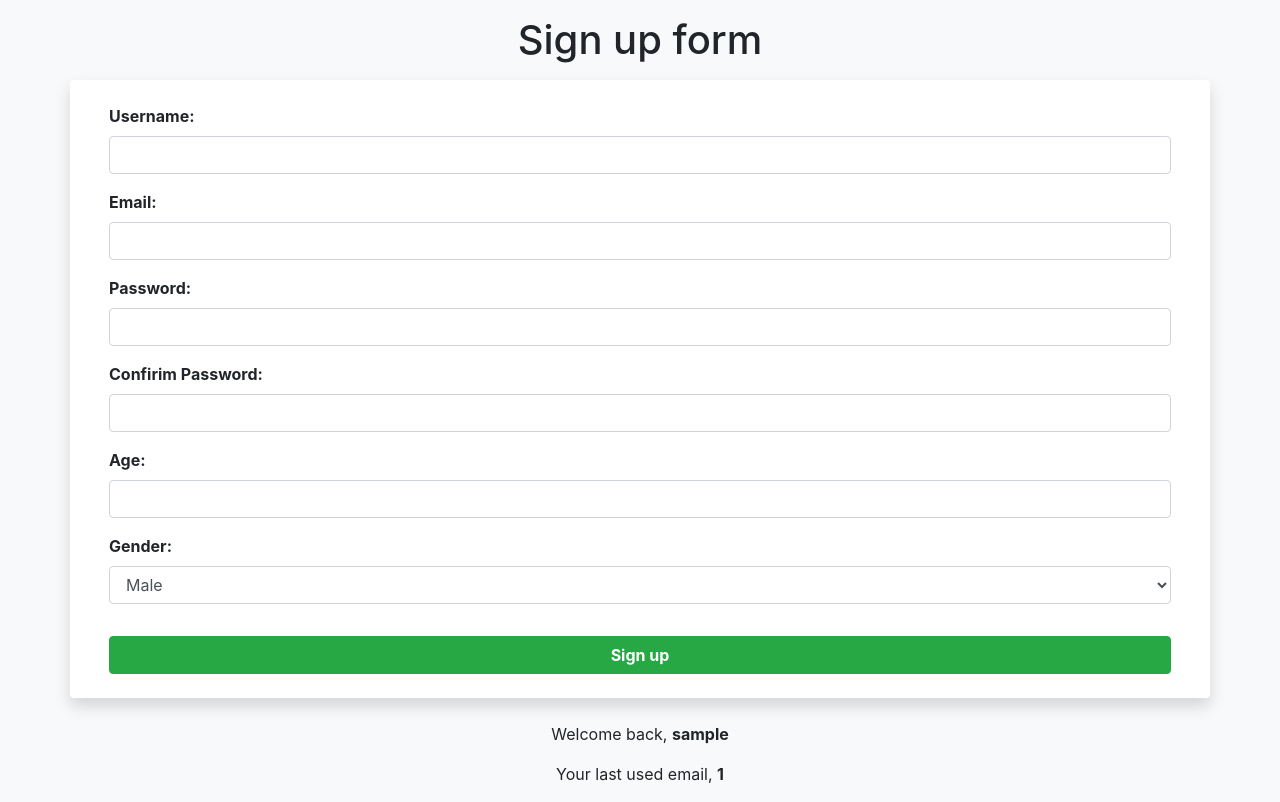
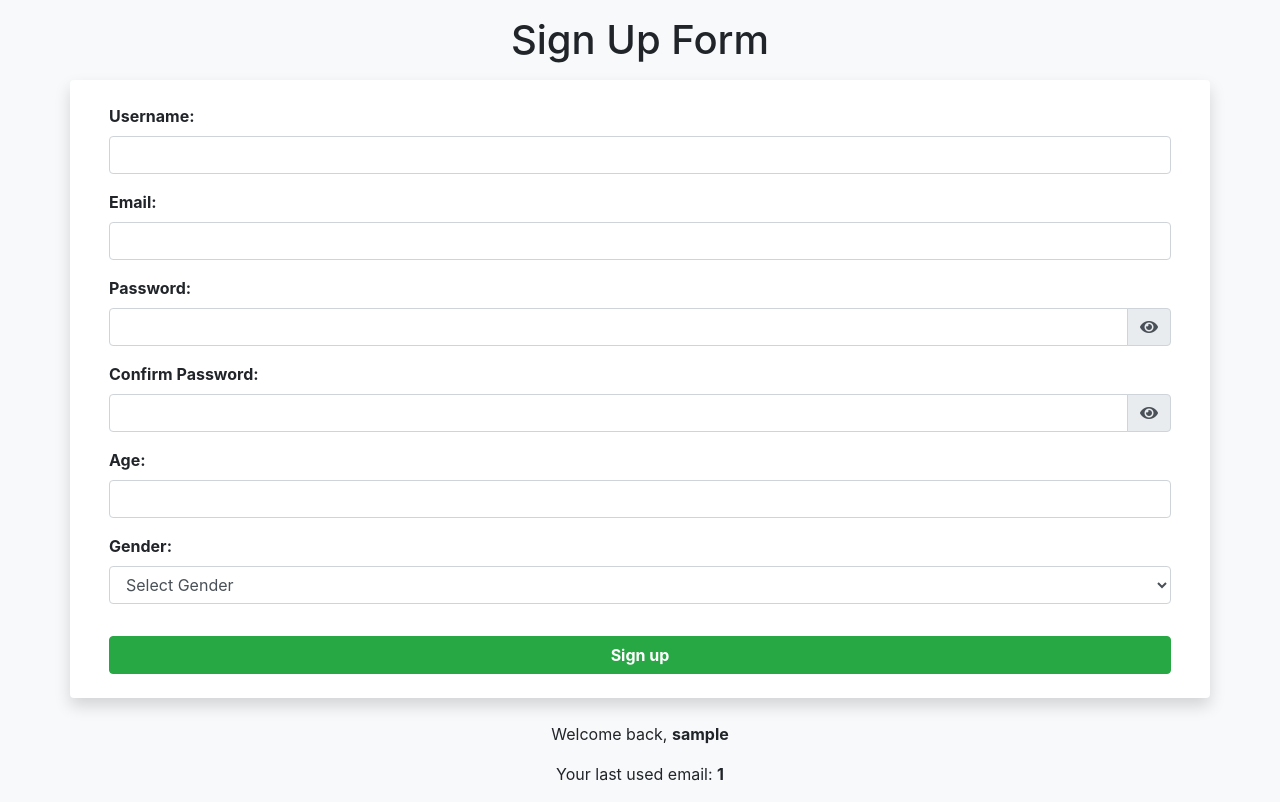
Before and after one commit to camachoRamel/Sign-up-form-using-PHP-Superglobals, a PHP site: page /views/signup/index.php in a window 1280 px wide. Run offline with PHP 8.4, Linux system fonts and the light colour scheme; the visitor is signed in with stand-in values (Sample User, id 1).

Commit message:
added validation

```diff
--- a/views/signup/index.php
+++ b/views/signup/index.php
@@ -3,115 +3,241 @@
 
 $isRegistrationSuccessful = $hasUser = $hasEmail = false;
 $username = $email = $password = $confirm_password = $age = $gender = null;
-    if(isset($_SESSION['user'])){
+$errors = [];
+
+if (isset($_SESSION['user'])) {
     $hasUser = true;
 }
 
-    if(isset($_COOKIE['email'])){
+if (isset($_COOKIE['email'])) {
     $hasEmail = true;
 }
 
-    if($_SERVER['REQUEST_METHOD'] == 'POST' && isset($_POST['submit'])){
-        $username = htmlspecialchars($_POST['username']);
-        $email = htmlspecialchars($_POST['email']);
-        $password = passwordChecker(htmlspecialchars($_POST['password']), htmlspecialchars($_POST['confirm_password']));
-        $age = htmlspecialchars($_POST['age']);
+if ($_SERVER['REQUEST_METHOD'] == 'POST' && isset($_POST['submit'])) {
+    $username = htmlspecialchars(trim($_POST['username']));
+    $email = htmlspecialchars(trim($_POST['email']));
+    $password_raw = htmlspecialchars($_POST['password']);
+    $confirm_password = htmlspecialchars($_POST['confirm_password']);
+    $age = (int)htmlspecialchars($_POST['age']);
     $gender = htmlspecialchars($_POST['gender']);
-        setcookie('email', $email);
+
+    if (empty($username)) $errors[] = "Username is required.";
+    if (!filter_var($email, FILTER_VALIDATE_EMAIL)) $errors[] = "Invalid email format.";
+    if ($password_raw !== $confirm_password) $errors[] = "Passwords do not match.";
+    if ($age < 13 || $age > 120) $errors[] = "Age must be between 13 and 120.";
+    if (!in_array($gender, ['male', 'female'])) $errors[] = "Gender must be selected.";
+
+    if (empty($errors)) {
+        setcookie('email', $email, time() + (86400 * 30), "/");
         $_SESSION['user'] = $username;
-
         $isRegistrationSuccessful = true;
         $hasUser = true;
     }
-
-
-    function passwordChecker(string $password, string $confirm_password){
-        if($password == $confirm_password){
-            return true;
 }
-        return false;
-    }
-
 ?>
 
 <!DOCTYPE html>
 <html lang="en">
 <head>
     <meta charset="UTF-8">
-    <meta name="viewport" content="width=device-width, initial-scale=1.0">
-    <link rel="stylesheet" href="https://cdn.jsdelivr.net/npm/bootstrap@4.1.3/dist/css/bootstrap.min.css" integrity="sha384-MCw98/SFnGE8fJT3GXwEOngsV7Zt27NXFoaoApmYm81iuXoPkFOJwJ8ERdknLPMO" crossorigin="anonymous">    <script src="https://ajax.googleapis.com/ajax/libs/jquery/3.7.1/jquery.min.js"></script>
-    <script src="https://code.jquery.com/jquery-3.3.1.slim.min.js" integrity="sha384-q8i/X+965DzO0rT7abK41JStQIAqVgRVzpbzo5smXKp4YfRvH+8abtTE1Pi6jizo" crossorigin="anonymous"></script>
-    <script src="https://cdn.jsdelivr.net/npm/popper.js@1.14.3/dist/umd/popper.min.js" integrity="sha384-ZMP7rVo3mIykV+2+9J3UJ46jBk0WLaUAdn689aCwoqbBJiSnjAK/l8WvCWPIPm49" crossorigin="anonymous"></script>
-    <script src="https://cdn.jsdelivr.net/npm/bootstrap@4.1.3/dist/js/bootstrap.min.js" integrity="sha384-ChfqqxuZUCnJSK3+MXmPNIyE6ZbWh2IMqE241rYiqJxyMiZ6OW/JmZQ5stwEULTy" crossorigin="anonymous"></script>    <title>Document</title>
+    <title>Sign Up</title>
+    <meta name="viewport" content="width=device-width, initial-scale=1">
+    <link rel="stylesheet"
+          href="https://cdn.jsdelivr.net/npm/bootstrap@4.1.3/dist/css/bootstrap.min.css">
+    <!-- Include Font Awesome for show/hide icons -->
+    <link href="https://cdnjs.cloudflare.com/ajax/libs/font-awesome/5.15.4/css/all.min.css" rel="stylesheet">
+    <style>
+        .error-msg { font-size: 0.875rem; color: red; display: none; }
+        .is-invalid { border-color: red; }
+    </style>
 </head>
-<body class="justify-content-center bg-light">
+<body class="bg-light">
 
-    <div class="container mt-3"><h1 class="text-center">Sign up form</h1></div>
+<div class="container mt-3">
+    <h1 class="text-center">Sign Up Form</h1>
+</div>
+
+<?php if (!empty($errors)): ?>
+    <div class="container alert alert-danger">
+        <ul class="mb-0">
+            <?php foreach ($errors as $error): ?>
+                <li><?= $error ?></li>
+            <?php endforeach; ?>
+        </ul>
+    </div>
+<?php endif; ?>
 
 <div class="container mb-4 rounded bg-white shadow">
-        <div class="justify-content-center p-4 mt-3">
+    <div class="p-4 mt-3">
+        <form action="" method="POST" id="signup-form" novalidate>
+            <div class="form-group">
+                <label class="font-weight-bold" for="username">Username:</label>
+                <input class="form-control" type="text" name="username" id="username">
+                <small class="error-msg" id="username-msg">Username is required.</small>
+            </div>
 
-       <form action="" method="POST">
-                <div class="form-group has-validation">
-                    <label class="font-weight-bold" for="username">Username:</label>
-                    <input class="form-control" type="text" name="username" required>
-                    <!-- <div class="d-inline text-danger">Username can't be empty.</div> -->
-                </div>
             <div class="form-group">
                 <label class="font-weight-bold" for="email">Email:</label>
-                    <input class="form-control" type="email" name="email" required>
+                <input class="form-control" type="email" name="email" id="email">
+                <small class="error-msg" id="email-msg">Please enter a valid email address (e.g., user@gmail.com).</small>
             </div>
+
             <div class="form-group">
                 <label class="font-weight-bold" for="password">Password:</label>
-                    <input class="form-control" type="password" name="password" required>
+                <div class="input-group">
+                    <input class="form-control" type="password" name="password" id="password">
+                    <div class="input-group-append">
+                        <span class="input-group-text" id="togglePassword" style="cursor: pointer;">
+                            <i class="fas fa-eye"></i>
+                        </span>
                     </div>
+                </div>
+                <small class="error-msg" id="strength-msg">Password must be 8+ characters with uppercase, lowercase, number, and symbol.</small>
+            </div>
+
             <div class="form-group">
-                    <label class="font-weight-bold" for="confirm-password">Confirim Password:</label>
-                    <input class="form-control" type="password" name="confirm_password" required>
+                <label class="font-weight-bold" for="confirm-password">Confirm Password:</label>
+                <div class="input-group">
+                    <input class="form-control" type="password" name="confirm_password" id="confirm-password">
+                    <div class="input-group-append">
+                        <span class="input-group-text" id="toggleConfirm" style="cursor: pointer;">
+                            <i class="fas fa-eye"></i>
+                        </span>
                     </div>
+                </div>
+                <small class="error-msg" id="match-msg">Passwords do not match.</small>
+            </div>
+
             <div class="form-group">
                 <label class="font-weight-bold" for="age">Age:</label>
-                    <input class="form-control" type="number" name="age" required>
+                <input class="form-control" type="number" name="age" id="age">
+                <small class="error-msg" id="age-msg">Age must be between 13 and 120.</small>
             </div>
+
             <div class="form-group">
                 <label class="font-weight-bold" for="gender">Gender:</label>
-                    <select class="form-control" name="gender" required>
+                <select class="form-control" name="gender" id="gender">
+                    <option value="">Select Gender</option>
                     <option value="male">Male</option>
                     <option value="female">Female</option>
                 </select>
+                <small class="error-msg" id="gender-msg">Please select your gender.</small>
             </div>
-                <div class="text-center w-100">
-                <button class="btn btn-success font-weight-bold mt-3 w-100" type="submit" name="submit" value="submit">Sign up</button>
-            </div>
+
+            <button class="btn btn-success font-weight-bold mt-3 w-100" type="submit" name="submit">Sign up</button>
         </form>
     </div>
 </div>
 
-
-    <!-- REGISTRATION SUCCESSFUL -->
-    <div class="container rounded bg-white shadow mb-4 <?= $isRegistrationSuccessful ? "d-block" : "d-none"?>">
+<!-- Registration Success -->
+<div class="container rounded bg-white shadow mb-4 <?= $isRegistrationSuccessful ? "d-block" : "d-none" ?>">
     <div class="container"><h2 class="font-weight-bold pt-4">Registration Successful!</h2></div>
-
     <div class="container py-3">
         <span class="d-block font-weight-bold">Username: <p class="d-inline font-weight-normal"><?= $username ?></p></span>
         <span class="d-block font-weight-bold">Email: <p class="d-inline font-weight-normal"><?= $email ?></p></span>
         <span class="d-block font-weight-bold">Age: <p class="d-inline font-weight-normal"><?= $age ?></p></span>
         <span class="d-block font-weight-bold">Gender: <p class="d-inline font-weight-normal"><?= $gender ?></p></span>
-            <span class="d-block font-weight-bold">Request Method: <p class="d-inline font-weight-normal"><?= $_SERVER['REQUEST_METHOD'] ?></p></span>
-            <span class="d-block font-weight-bold">Script Name: <p class="d-inline font-weight-normal"><?= $_SERVER['PHP_SELF'] ?></p></span>
+    </div>
 </div>
 
+<!-- Welcome Back -->
+<div class="container mb-3 <?= $hasUser ? "d-block" : "d-none" ?>">
+    <p class="text-center">Welcome back, <span class="font-weight-bold"><?= $_SESSION['user'] ?></span></p>
 </div>
 
-    <!-- WELCOME USER -->
-    <div class="container mb-3 <?= $hasUser ? "d-block" : "d-none" ?>">
-        <p class="text-center">Welcome back, <span class="d-inline font-weight-bold"><?= $_SESSION['user'] ?></span></p>
+<!-- Last Used Email -->
+<div class="container mb-3 <?= $hasEmail ? "d-block" : "d-none" ?>">
+    <p class="text-center">Your last used email: <span class="font-weight-bold"><?= $_COOKIE['email'] ?></span></p>
 </div>
 
-    <!-- LAST USED EMAIL -->
-    <div class="container mb-3 <?= $hasEmail ? "d-block" : "d-none" ?>">
-        <p class="text-center">Your last used email, <span class="d-inline font-weight-bold"><?= $_COOKIE['email'] ?></span></p>
-    </div>
+<script>
+    const form = document.getElementById("signup-form");
+
+    const fields = {
+        username: {
+            el: document.getElementById("username"),
+            msg: document.getElementById("username-msg"),
+            validate: val => val.trim() !== ""
+        },
+        email: {
+            el: document.getElementById("email"),
+            msg: document.getElementById("email-msg"),
+            validate: val => /^[^\s@]+@[^\s@]+\.[^\s@]+$/.test(val)
+        },
+        password: {
+            el: document.getElementById("password"),
+            msg: document.getElementById("strength-msg"),
+            validate: val => /^(?=.*[a-z])(?=.*[A-Z])(?=.*\d)(?=.*[\W_]).{8,}$/.test(val)
+        },
+        confirm_password: {
+            el: document.getElementById("confirm-password"),
+            msg: document.getElementById("match-msg"),
+            validate: () => fields.password.el.value === fields.confirm_password.el.value
+        },
+        age: {
+            el: document.getElementById("age"),
+            msg: document.getElementById("age-msg"),
+            validate: val => val >= 13 && val <= 120
+        },
+        gender: {
+            el: document.getElementById("gender"),
+            msg: document.getElementById("gender-msg"),
+            validate: val => val !== ""
+        }
+    };
+
+    function validateField(fieldKey) {
+        const field = fields[fieldKey];
+        const value = field.el.value;
+        const isValid = field.validate(value);
+
+        if (!isValid) {
+            field.el.classList.add("is-invalid");
+            field.msg.style.display = "block";
+        } else {
+            field.el.classList.remove("is-invalid");
+            field.msg.style.display = "none";
+        }
+
+        return isValid;
+    }
+
+    Object.keys(fields).forEach(key => {
+        fields[key].el.addEventListener("input", () => validateField(key));
+    });
+
+    form.addEventListener("submit", function (e) {
+        let allValid = true;
+        let firstInvalid = null;
+
+        Object.keys(fields).forEach(key => {
+            const valid = validateField(key);
+            if (!valid && !firstInvalid) {
+                firstInvalid = fields[key].el;
+                allValid = false;
+            }
+        });
+
+        if (!allValid) {
+            e.preventDefault();
+            firstInvalid.focus();
+            firstInvalid.scrollIntoView({ behavior: "smooth", block: "center" });
+        }
+    });
+
+    // Toggle password visibility
+    document.getElementById("togglePassword").addEventListener("click", function () {
+        const pwd = document.getElementById("password");
+        pwd.type = pwd.type === "password" ? "text" : "password";
+        this.innerHTML = pwd.type === "password" ? '<i class="fas fa-eye"></i>' : '<i class="fas fa-eye-slash"></i>';
+    });
+
+    document.getElementById("toggleConfirm").addEventListener("click", function () {
+        const cpwd = document.getElementById("confirm-password");
+        cpwd.type = cpwd.type === "password" ? "text" : "password";
+        this.innerHTML = cpwd.type === "password" ? '<i class="fas fa-eye"></i>' : '<i class="fas fa-eye-slash"></i>';
+    });
+</script>
 
 </body>
 </html>
```
Lines whose indentation alone changed are shown as unchanged.
